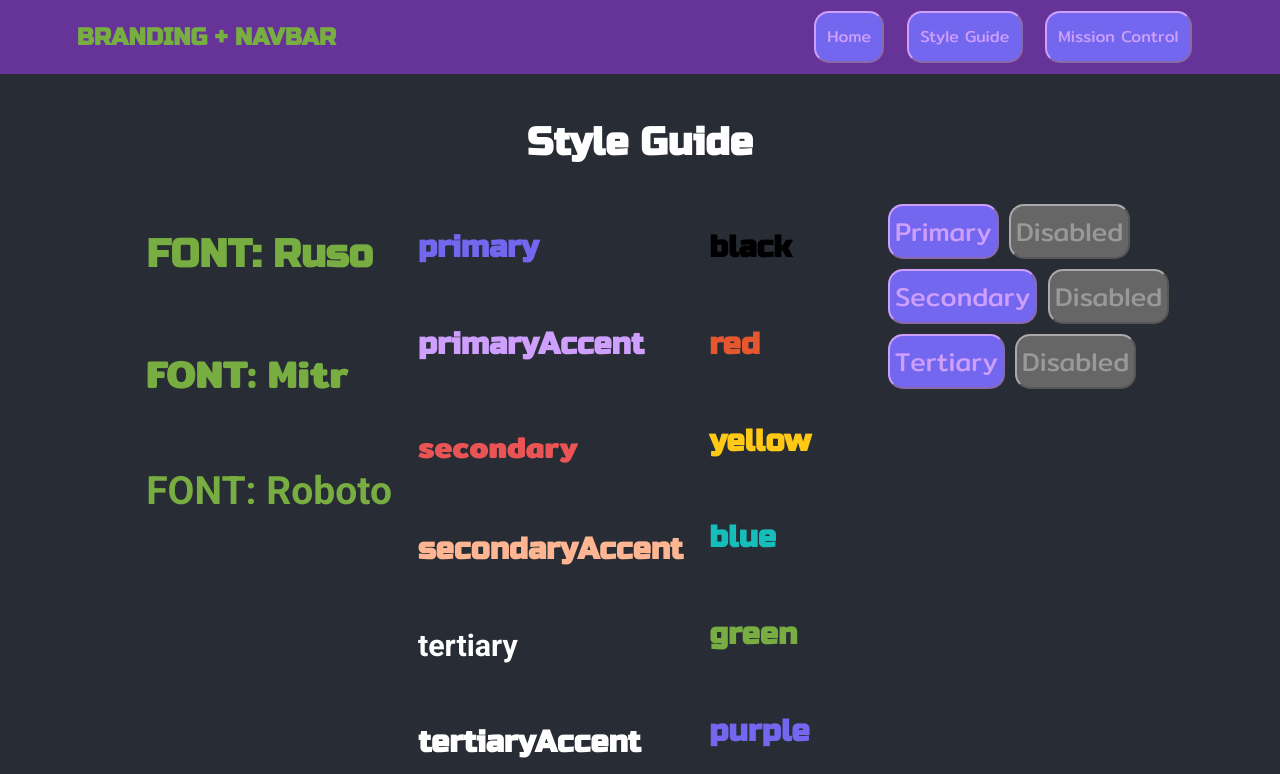
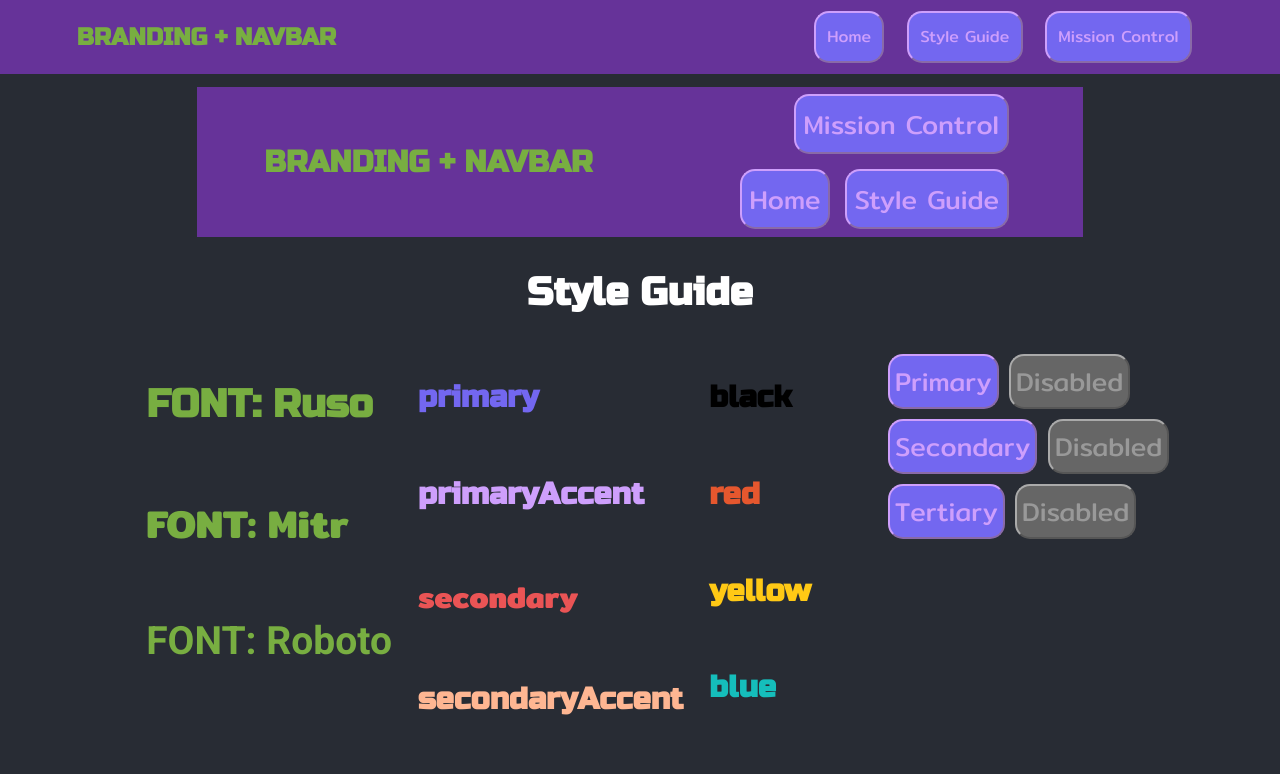
Before and after one commit to kiddo-capstone/kiddo-frontend, a React (Create React App) app: page /style-guide in a window 1280 px wide. Shown: the top 774 px of the page. Built offline with nearby package versions, Linux system fonts and the light colour scheme.

Commit message:
Move SideBar imports into PageContainer

```diff
--- a/src/modules/App/App.js
+++ b/src/modules/App/App.js
@@ -5,7 +5,6 @@ import { appReducer, initialState } from "../common/appReducer";
 import MissionControl from "../views/MissionControl";
 import StyleSample from "../views/StyleSample";
 import DailyMission from "../views/DailyMission";
-import Sidebar from "../common/sidebar/Sidebar";
 import Header from "../common/header/Header";
 import Error400 from "../common/error/Error400";
 import Error500 from "../common/error/Error500";
--- a/src/modules/common/sidebar/Sidebar.jsx
+++ b/src/modules/common/sidebar/Sidebar.jsx
@@ -9,14 +9,12 @@ import Divider from '@material-ui/core/Divider';
 import Drawer from '@material-ui/core/Drawer';
 import Hidden from '@material-ui/core/Hidden';
 import IconButton from '@material-ui/core/IconButton';
-import List from '@material-ui/core/List';
-import ListItem from '@material-ui/core/ListItem';
 import Toolbar from '@material-ui/core/Toolbar';
 import { makeStyles, useTheme } from '@material-ui/core/styles';
 
 // App Imports
-// import AppContext from "../../app/AppContext";
-import theme from "../../../ui/common/theme"
+import theme from "../../../ui/common/theme";
+import Header from "../header/Header";
 
 const appStyles = theme
 const drawerWidth = 240;
@@ -60,7 +58,6 @@ const useStyles = makeStyles((theme) => ({
 }));
 
 function SideBar(props) {
-  // const [state, dispatch] = useContext(AppContext)
   const { window } = props;
   const classes = useStyles();
   const theme = useTheme();
@@ -75,13 +72,7 @@ function SideBar(props) {
       <Toolbar className={classes.toolbar}>AGENT DETAILS</Toolbar>
       <Divider/>
       <div className={classes.drawerPaper} />
-        {/* <Toolbar> */}
-
-              {/* <div className={classes.drawerPaper}> */}
-                <img src='http://www.clker.com/cliparts/6/8/2/d/15164313681889389218spy-kids-gadgets-clipart.hi.png' />
-              {/* </div> */}
-
-      {/* </Toolbar> */}
+        <img src='http://www.clker.com/cliparts/6/8/2/d/15164313681889389218spy-kids-gadgets-clipart.hi.png' />
     </div>
   );
 
@@ -90,7 +81,6 @@ function SideBar(props) {
   return (
     <div className={classes.root}>
       <CssBaseline />
-      {/* <AppBar  position="fixed" className={classes.appBar}> */}
         <Toolbar>
           <IconButton
             color="inherit"
@@ -102,7 +92,6 @@ function SideBar(props) {
           ⭐
           </IconButton>
         </Toolbar>
-      {/* </AppBar> */}
       <nav className={classes.drawer} aria-label="agent-profile">
         <Hidden smUp implementation="css">
           <Drawer
--- a/src/ui/containers/PageContainer.js
+++ b/src/ui/containers/PageContainer.js
@@ -1,32 +1,47 @@
-import {makeStyles} from '@material-ui/core'
+// React Imports
+import React from "react";
+import PropTypes from "prop-types";
+
+// Material-ui Imports
+import AppBar from "@material-ui/core/AppBar";
+import CssBaseline from "@material-ui/core/CssBaseline";
+import Divider from "@material-ui/core/Divider";
+import Drawer from "@material-ui/core/Drawer";
+import Hidden from "@material-ui/core/Hidden";
+import IconButton from "@material-ui/core/IconButton";
+import Toolbar from "@material-ui/core/Toolbar";
+import { makeStyles, useTheme } from "@material-ui/core/styles";
+
+// App Imports
+import theme from "../common/theme";
+import Header from "../../modules/common/header/Header";
 
 const useStyles = makeStyles(() => ({
   pageContainer: {
     // textAlign: 'center',
     // backgroundColor: '#282c34',
-    margin: '0 6%',
-    marginTop: '1%',
-    minHeight: '100%',
-    display: 'flex',
-    flexDirection: 'column',
-    justifyContent: 'center',
-    alignItems: 'center',
-    fontSize: 'calc(10px + 2vmin)',
-    color: 'white',
+    margin: "0 6%",
+    marginTop: "1%",
+    minHeight: "100%",
+    display: "flex",
+    flexDirection: "column",
+    justifyContent: "center",
+    alignItems: "center",
+    fontSize: "calc(10px + 2vmin)",
+    color: "white",
     fontFamily: "'Russo One', sans-serif",
-  }
-}))
+  },
+}));
 
-
-
-const PageContainer = ({children}) => {
-  const classes = useStyles()
+const PageContainer = ({ children }) => {
+  const classes = useStyles();
 
   return (
     <section className={classes.pageContainer}>
+      <Header />
       {children}
     </section>
-   );
-}
+  );
+};
 
 export default PageContainer;
```
